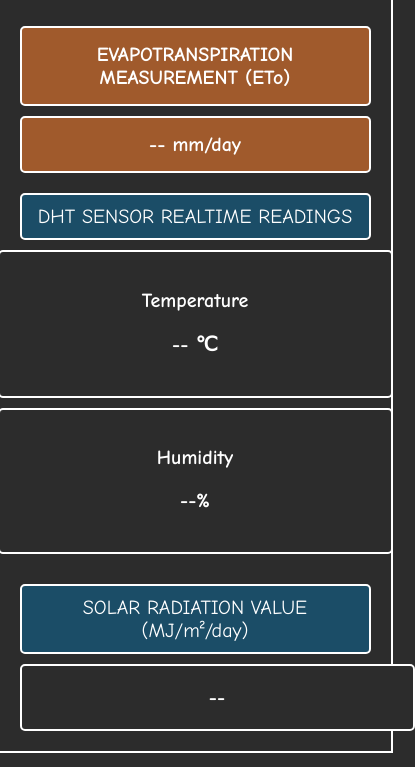
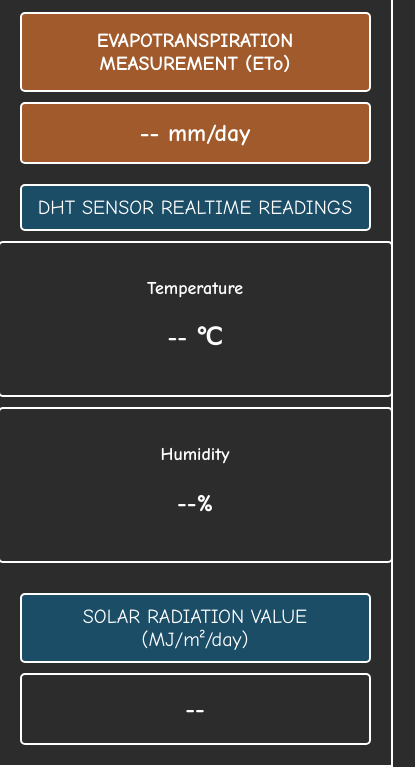
Before and after one commit to PortableEvapotranspirationDevice/eto-device.com, a plain HTML site: page index.html in a window 390 px wide. Shown: the part 123-890 px from the top of the page, 415 px wide, since content can reach past the window. Drawn offline with Linux system fonts and the light colour scheme; no server answers.

Commit message:
Update index.html

```diff
--- a/index.html
+++ b/index.html
@@ -127,22 +127,6 @@
       .sensor-box {
         margin-bottom: 10px;
         width: 100%;
-        margin-left: 0;
-        margin-right: 0;
-      }
-      .rs-value-box {
-        width: 100%;
-      }
-
-      /* Adjust font sizes for mobile */
-      .sensor-box h2,
-      .rs-header,
-      .rs-value-box p,
-      .sensor-box p {
-        font-size: 20px;
-      }
-      .eto-value p {
-        font-size: 20px;
       }
     }
   </style>
```
